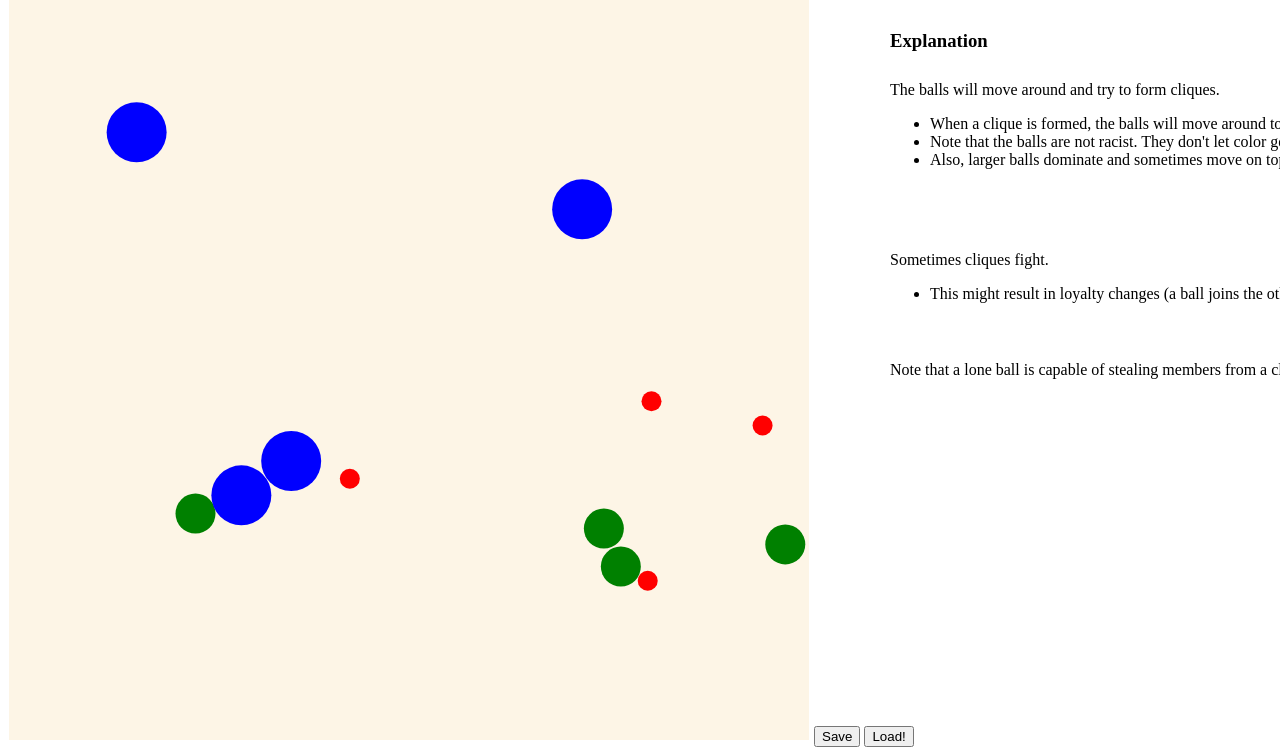
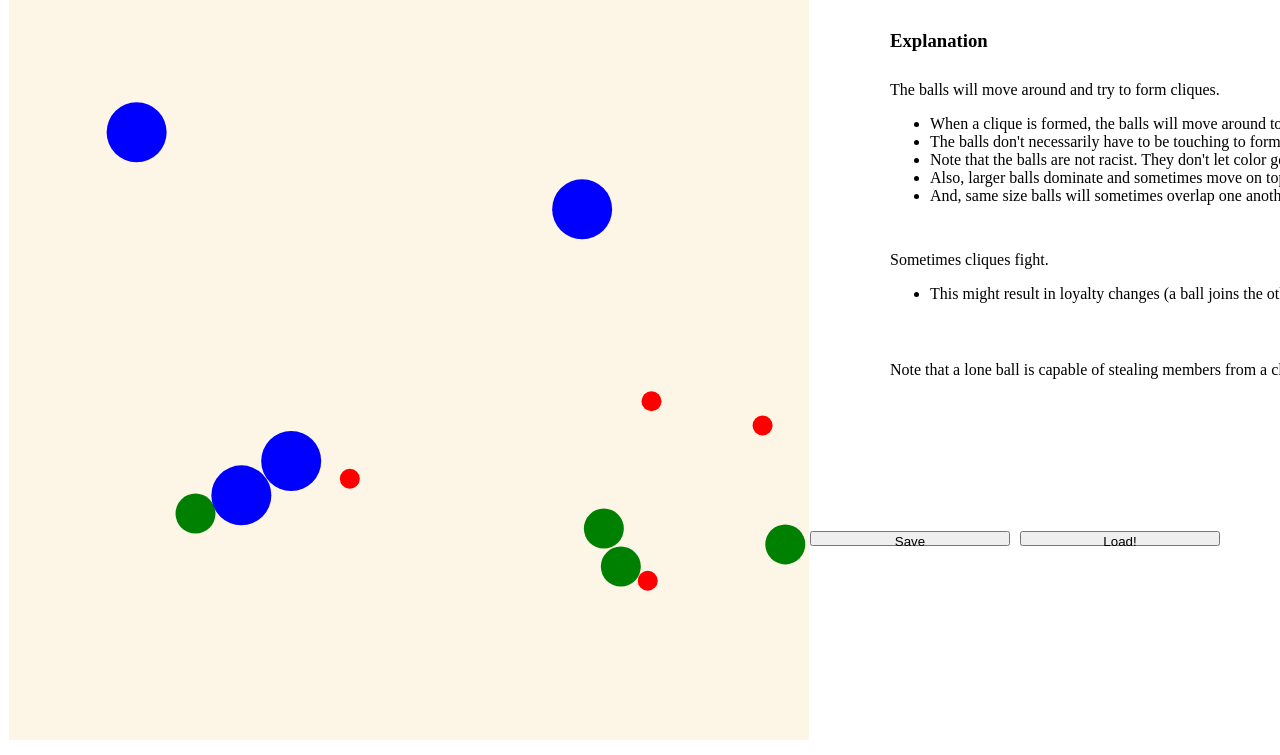
Before and after one commit to Asigi/SavedState491DB, a plain HTML site: page index.html in a window 1280 px wide. Shown: the part 69-824 px from the top of the page. Drawn offline with Linux system fonts and the light colour scheme; a script that the page names is missing.

Commit message:
updated description

```diff
--- a/index.html
+++ b/index.html
@@ -26,8 +26,10 @@
         The balls will move around and try to form cliques.
         <ul>
             <li>When a clique is formed, the balls will move around together.</li>
+            <li>The balls don't necessarily have to be touching to form a clique</li>
             <li> Note that the balls are not racist. They don't let color get in the way of friendship.</li>
             <li> Also, larger balls dominate and sometimes move on top of the smaller ones. </li>
+            <li> And, same size balls will sometimes overlap one another. </li>
         </ul>
     </div>
     <div style="position: absolute; top:320px; left:890px; width:600px; height:25px">
@@ -42,11 +44,15 @@
         Note that a lone ball is capable of stealing members from a clique.
     </div>
 
-
     <canvas id="gameWorld" width="800" height="800" style="border: 1px solid white; background: oldlace"></canvas>
 
-    <button id="SaveButton" onclick="mySaveFunction()">Save</button>
-    <button id="LoadButton" onclick="myLoadFunction()">Load!</button>
+
+        <button id="SaveButton" style="position: absolute; top:600px; left:900; width:200px; height:15px" onclick="mySaveFunction()">Save</button>
+        <button id="LoadButton" style="position: absolute; top:600px; left:1020px; width:200px; height:15px" onclick="myLoadFunction()">Load!</button>
+
+
+
+
 
 </body>
 </html>
```
